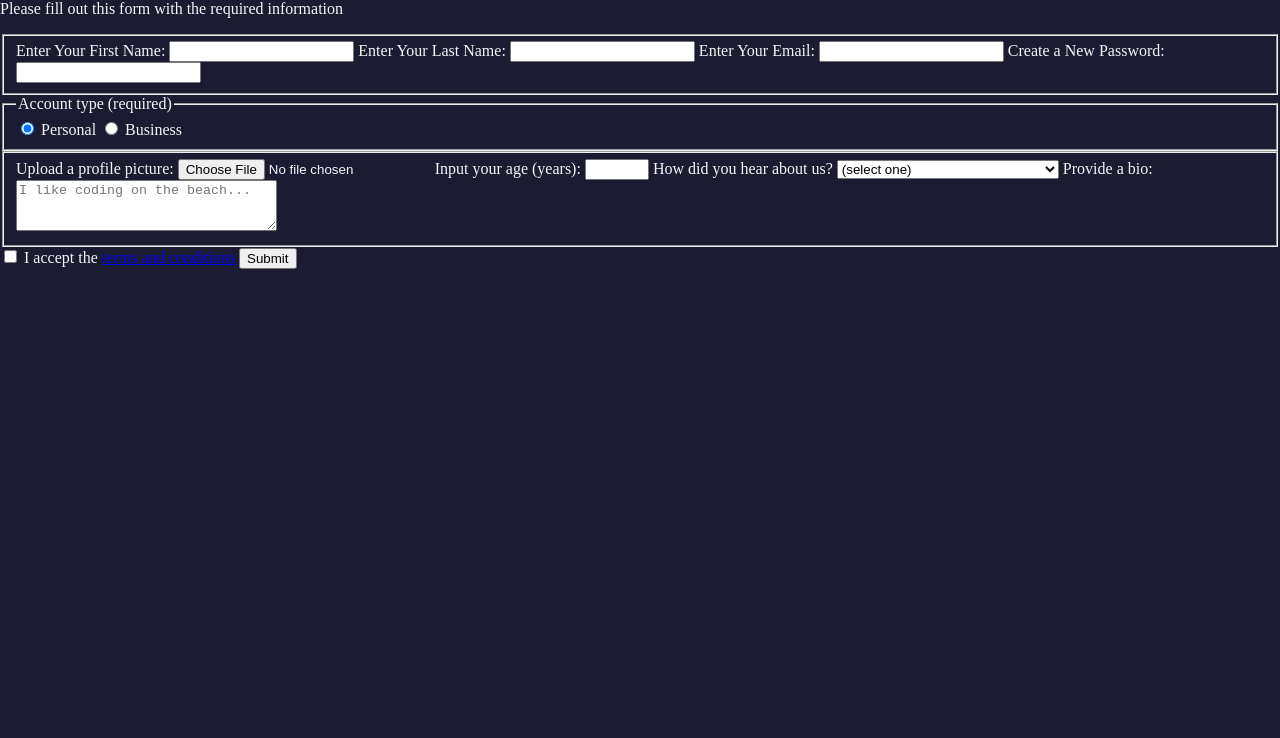
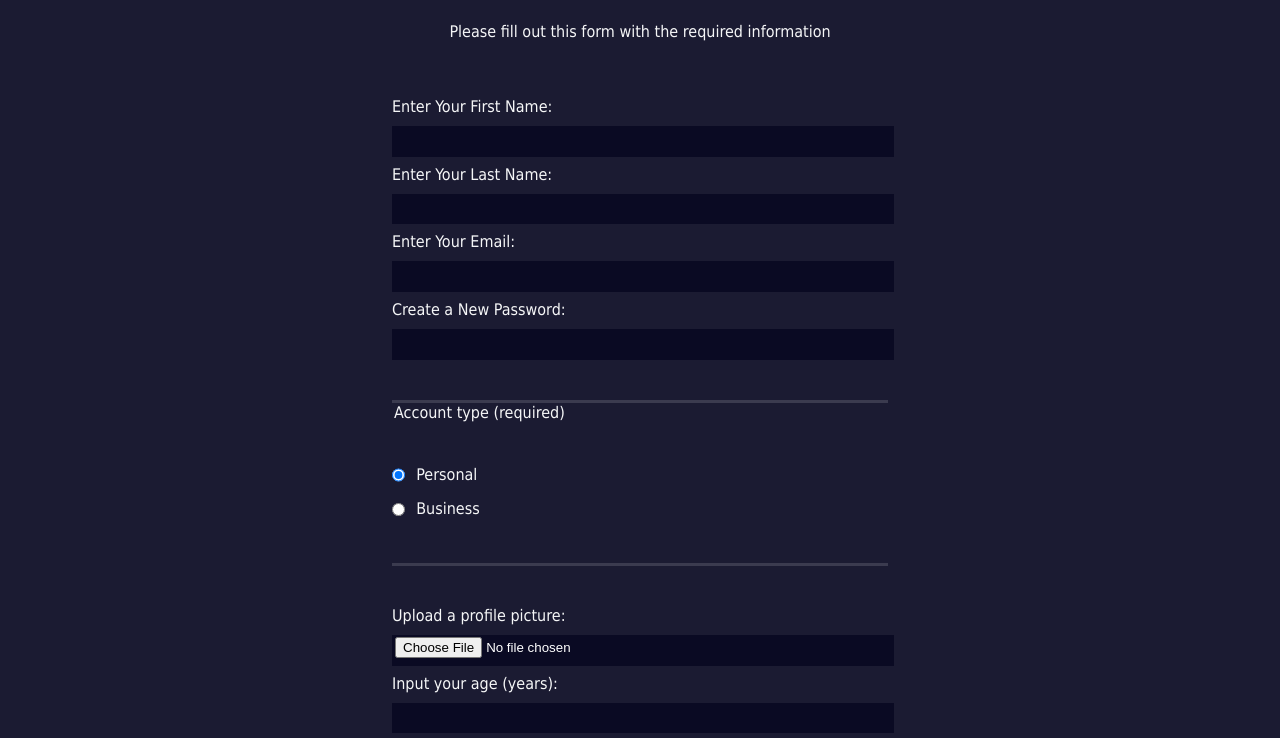
Before and after one commit to soasrez/freeCodeCamp, a plain HTML site: page responsiveWebDesign/registrationForm/index.html in a window 1280 px wide. Shown: the part 80-818 px from the top of the page. Drawn offline with Linux system fonts and the light colour scheme.

Commit message:
Update styles.css

```diff
--- a/responsiveWebDesign/registrationForm/styles.css
+++ b/responsiveWebDesign/registrationForm/styles.css
@@ -4,4 +4,73 @@ body {
   margin: 0;
   background-color: #1b1b32;
   color: #f5f6f7;
+  font-family: Tahoma;
+  font-size: 16px;
 }
+
+h1, p {
+  margin: 1em auto;
+  text-align: center;
+}
+
+form {
+  width: 60vw;
+  max-width: 500px;
+  min-width: 300px;
+  margin: 0 auto;
+  padding-bottom: 2em;
+}
+
+fieldset {
+  border: none;
+  padding: 2rem 0;
+  border-bottom: 3px solid #3b3b4f;
+}
+
+fieldset:last-of-type {
+  border-bottom: none;
+}
+
+label {
+  display: block;
+  margin: 0.5rem 0;
+}
+
+input,
+textarea,
+select {
+  margin: 10px 0 0 0;
+  width: 100%;
+  min-height: 2em;
+}
+
+input, textarea {
+  background-color: #0a0a23;
+  border: 1px solid #0a0a23;
+  color: #ffffff;
+}
+
+.inline {
+  width: unset;
+  margin: 0 0.5em 0 0;
+  vertical-align: middle;
+}
+
+input[type="submit"] {
+  display: block;
+  width: 60%;
+  margin: 1em auto;
+  height: 2em;
+  font-size: 1.1rem;
+  background-color: #3b3b4f;
+  border-color: white;
+  min-width: 300px;
+}
+
+input[type="file"] {
+  padding: 1px 2px;
+}
+
+a{
+  color:#dfdfe2;
+}
```
Lines whose indentation alone changed are shown as unchanged.
